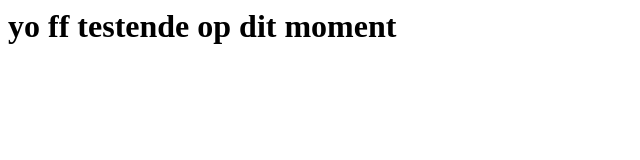
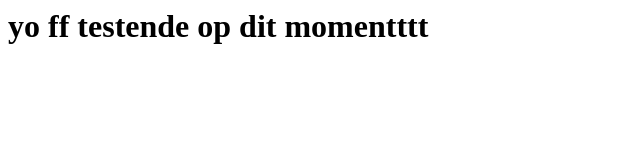
Before and after one commit to nicolas-tsalikidis/nicolas-tsalikidis.github.io, a plain HTML site: page index.html in a window 1280 px wide. Shown: the full height of the page, 0-640 px from the left. Drawn offline with Linux system fonts and the light colour scheme.

Commit message:
update index

```diff
--- a/index.html
+++ b/index.html
@@ -1 +1 @@
-<h1>yo ff testende op dit moment</h1>
+<h1>yo ff testende op dit momentttt</h1>
```
